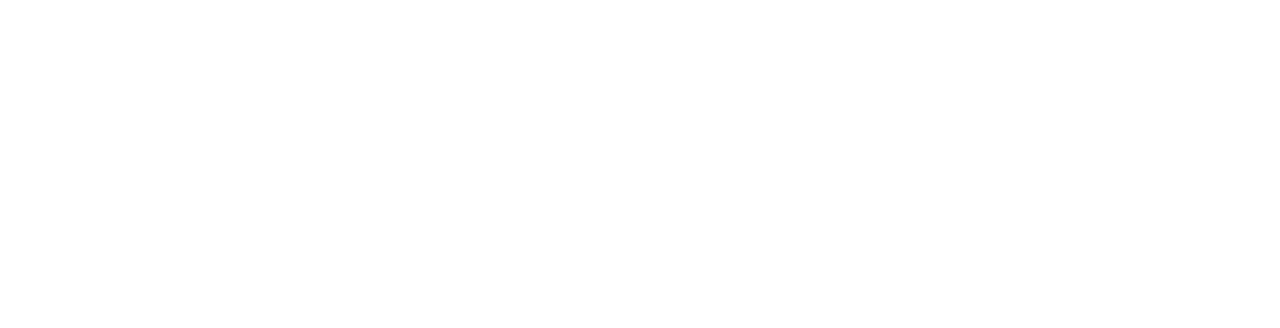
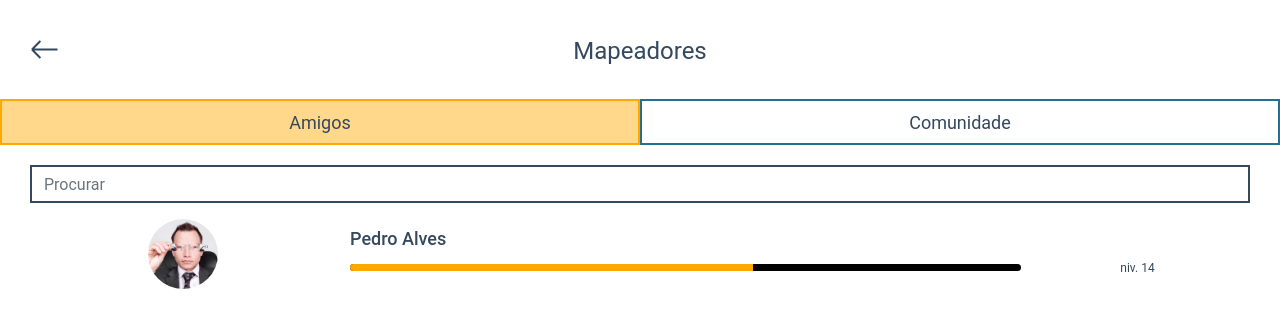
Before and after one commit to J-Brandao/ReMap, a React (Create React App) app: page /mapeadores in a window 1280 px wide. Shown: the top 328 px of the page. Built offline with nearby package versions, Linux system fonts and the light colour scheme.

Commit message:
Página Mapeadores - Falta paginação

```diff
--- a/src/App.js
+++ b/src/App.js
@@ -4,6 +4,7 @@
 import Perfil from './Pages/Perfil';
 import Gamehub from './Pages/Gamehub';
 import PaginaEdificio from './Pages/PaginaEdificio';
+import Mapeadores from './Pages/Mapeadores';
 import './Styles/Geral.css';
 
 function App() {
@@ -14,6 +15,7 @@
         <Route exact path="/perfil" component={Perfil}/>
         <Route exact path="/gamehub" component={Gamehub}/>
         <Route exact path="/edificio" component={PaginaEdificio}/>
+        <Route exact path="/mapeadores" component={Mapeadores}/>
       </Switch>
     </Router>
   );
--- /dev/null
+++ b/src/Components/Mapeadores/ListaUtilizadores.js
@@ -0,0 +1,71 @@
+import React from 'react';
+import styled from 'styled-components';
+import '../../Styles/Mapeadores.css';
+import Perfil from '../../Images/Perfil.jpg';
+import AdicionarAmigo from '../../Images/AdicionarAmigo.svg';
+import {ProgressBar} from 'react-bootstrap';
+
+const ProfilePicture = styled.div`
+    margin: 0 auto;
+    background-image: url(${Perfil});
+    background-repeat: no-repeat;
+    background-position: center;
+    background-size: cover;
+    border-radius: 50%;
+    min-height: 70px;
+    width: 70px;
+`;
+
+
+function ListaUtilizadores (props) {
+    return(
+        <div className="m-0 p-0">
+            {
+                props.tipo === 'Amigos' ?
+                <span className="row col-12 m-0 mt-3 p-0 divUtilizador">
+                    <div className="col-3 p-0">
+                        <ProfilePicture/>
+                    </div>
+                    <div className="col-9 pr-0">
+                        <span>
+                            <p className="nomeUtilizador mb-0 pb-0">Pedro Alves</p>
+                        </span>
+                        <span className="col-12 row m-0 p-0 divUtilizador">
+                            <span className="col-9 m-0 pr-1 pl-0">
+                                <ProgressBar now={60} variant="custom"/>
+                            </span>
+                            <span className="col-3 m-0 p-0">
+                                <p className="nivelUtilizador mb-0 pb-0">niv. 14</p>
+                            </span>
+                        </span>
+                    </div>
+                </span>
+                :
+                <span className="row col-12 m-0 mt-3 p-0 divUtilizador">
+                    <div className="col-3 p-0">
+                        <ProfilePicture/>
+                    </div>
+                    <div className="col-9 pr-0">
+                        <span>
+                            <p className="nomeUtilizador mb-0 pb-0">Pedro Alves</p>
+                        </span>
+                        <span className="col-12 row m-0 p-0 divUtilizador">
+                            <span className="col-7 m-0 pr-1 pl-0">
+                                <ProgressBar now={60} variant="custom"/>
+                            </span>
+                            <span className="col-3 m-0 p-0">
+                                <p className="nivelUtilizador mb-0 pb-0">niv. 14</p>
+                            </span>
+                            <span className="col-2 m-0 p-0 text-center">
+                                <img src={AdicionarAmigo} className="m-0"/>
+                            </span>
+                        </span>
+                    </div>
+                </span>
+
+            }
+        </div>
+    )
+}
+
+export default ListaUtilizadores
--- /dev/null
+++ b/src/Components/Mapeadores/Pesquisa.js
@@ -0,0 +1,17 @@
+import React from 'react';
+import '../../Styles/Mapeadores.css';
+
+const Pesquisa = ({search}) => {
+
+    //const atualiza = (event) => {
+        //search(event.target.value);
+    //}
+
+    //Falta onChange={atualiza}
+
+    return(
+        <input className="form-control pesquisa mb-1" type="text" placeholder="Procurar" aria-label="Search"/>
+    )
+}
+
+export default Pesquisa;
--- /dev/null
+++ b/src/Pages/Mapeadores.js
@@ -0,0 +1,91 @@
+import React, {useState, useEffect} from 'react';
+import styled from 'styled-components';
+import Back from '../Images/BackArrow.svg';
+import '../Styles/Mapeadores.css';
+import ListaUtilizadores from '../Components/Mapeadores/ListaUtilizadores';
+import Pesquisa from '../Components/Mapeadores/Pesquisa';
+
+const Div = styled.div`
+    margin: 40px 30px 0 30px;
+`;
+
+const SectionB = styled.section`
+    margin: 20px 30px 20px 30px;
+`;
+
+const Button = styled.button`
+    border: solid 2px #227093;
+    border-radius: 0;
+    height: 46px;
+    font-size: 18px;
+    color: #34495e;
+`;
+
+const ButtonS = styled.button`
+    border: solid 2px #FFA801;
+    background-color: rgba(255, 168, 1, 0.45);
+    border-radius: 0;
+    height: 46px;
+    font-size: 18px;
+    color: #34495e;
+`;
+
+
+function Mapeadores() {
+
+    const [seccao, setSeccao] = useState('Amigos');
+
+    const MudaSeccao = id => {
+        setSeccao(id);
+    }
+
+    return(
+        <div className="m-0 p-0">
+            <Div>
+                <section className="row col-12 p-0 m-0">
+                    <span className="col-2 m-0 p-0">
+                        <img src={Back}/>
+                    </span>
+                    <span className="col-8 tituloPagina offset-2 text-center m-0 p-0">
+                        Mapeadores
+                    </span>
+                </section>
+            </Div>
+
+            {seccao === 'Amigos' ?
+            <div className="row col-12 m-0 p-0">
+                <ButtonS className="btn col-6 m-0 p-0">Amigos</ButtonS>
+                <Button className="btn col-6 m-0 p-0" onClick = {() => MudaSeccao('Comunidade')}>Comunidade</Button>
+            </div>
+            :
+            <div className="row col-12 m-0 p-0">
+                <Button className="btn col-6 m-0 p-0" onClick = {() => MudaSeccao('Amigos')}>Amigos</Button>
+                <ButtonS className="btn col-6 m-0 p-0">Comunidade</ButtonS>
+            </div>
+            }
+
+            <SectionB>
+                <div className="m-0 p-0">
+                    <Pesquisa/>
+                </div>
+                <ListaUtilizadores tipo={seccao}/>
+            </SectionB>
+
+            <style>
+                {`
+                .progress {
+                    background-color: #000000;
+                    height: 7px;
+                }
+
+                .bg-custom {
+                    background-color: #ffa801;
+                    color: white;
+                }
+                `}
+            </style>
+        </div>
+    )
+}
+
+export default Mapeadores;
--- /dev/null
+++ b/src/Styles/Mapeadores.css
@@ -0,0 +1,21 @@
+.nomeUtilizador {
+  font-size: 18px;
+  color: #34495e;
+}
+
+.nivelUtilizador {
+  font-size: 12px;
+  color: #34495e;
+  text-align: center;
+}
+
+.divUtilizador {
+  display: flex;
+  align-items: center;
+  height: 32px;
+}
+
+.pesquisa {
+  border: solid 2px #34495e;
+  border-radius: 0;
+}
```
Also changed, not shown: src/Images/AdicionarAmigo.svg (added), 1 other file (tests, documents, lock files or other folders).
